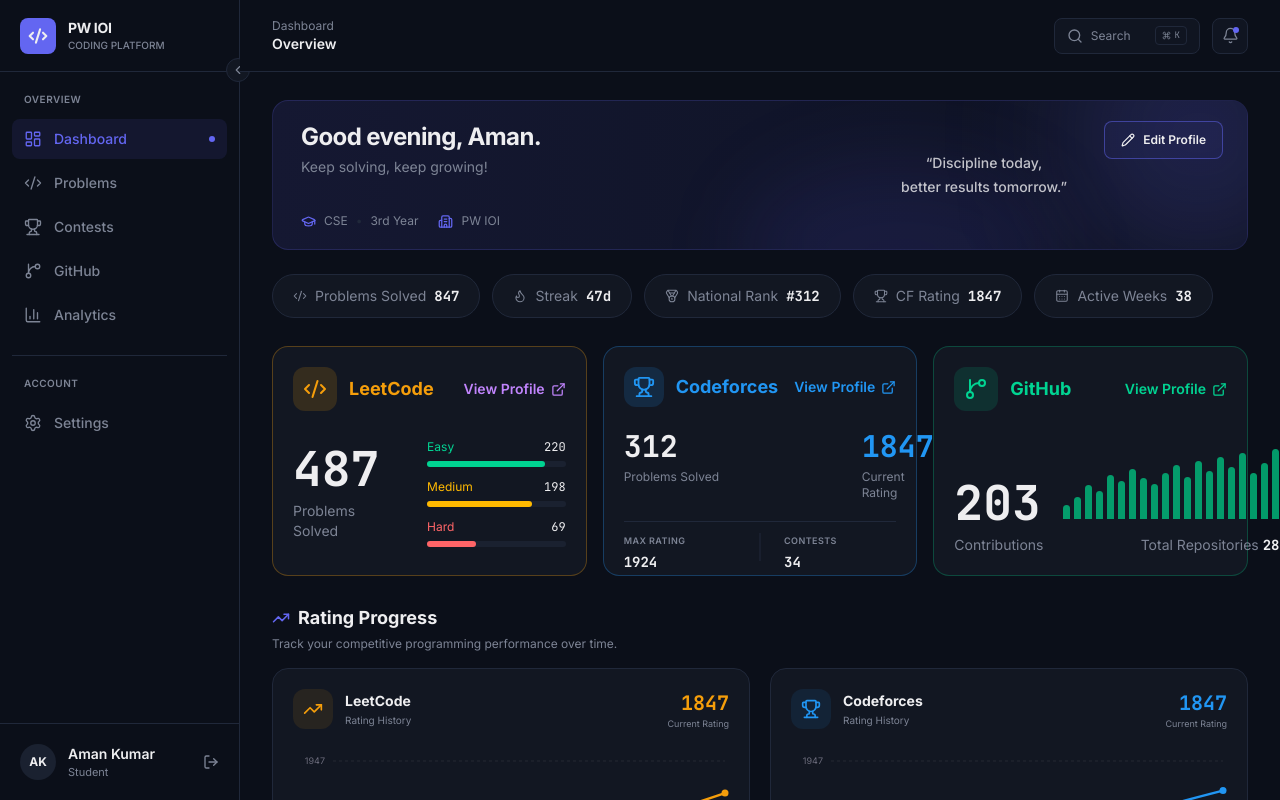
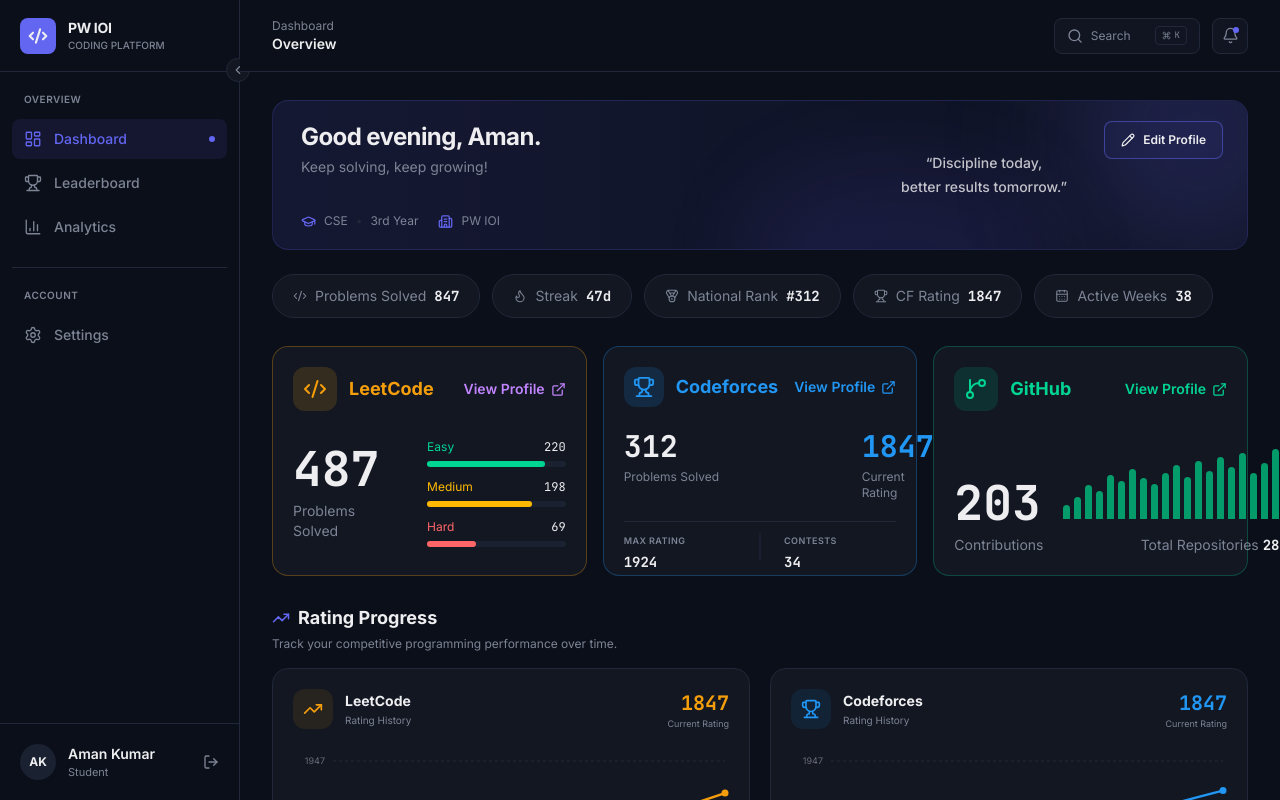
Before and after one commit to Aman-kumar-2007/pw-ioi-coding-platform, a React (Vite) app: page / in a window 1280 px wide. Shown: the top 800 px of the page. Built offline with nearby package versions, Linux system fonts and the light colour scheme.

Commit message:
change sidebar menus

```diff
--- a/src/components/Sidebar.jsx
+++ b/src/components/Sidebar.jsx
@@ -17,16 +17,8 @@
       active: true,
     },
     {
-      label: "Problems",
-      icon: Code2,
-    },
-    {
-      label: "Contests",
+      label: "Leaderboard",
       icon: Trophy,
-    },
-    {
-      label: "GitHub",
-      icon: GitBranch,
     },
     {
       label: "Analytics",
```
